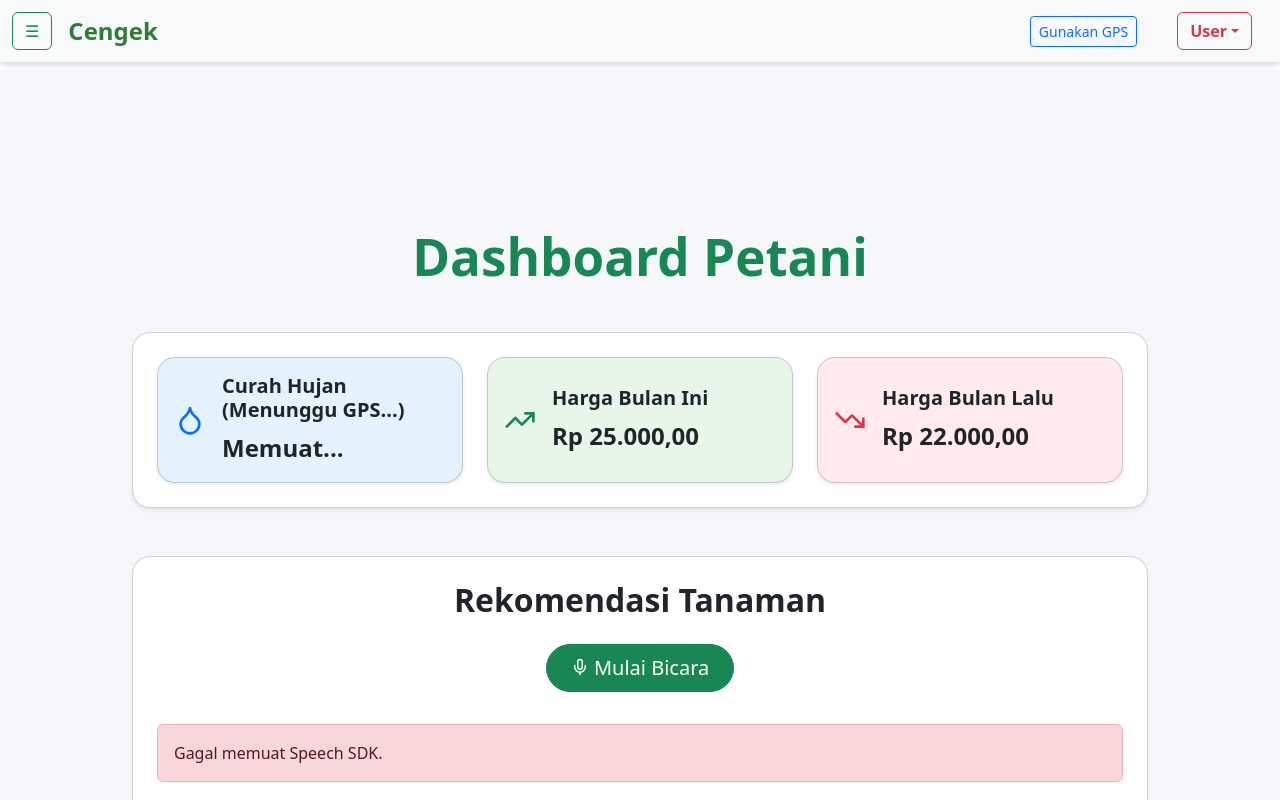
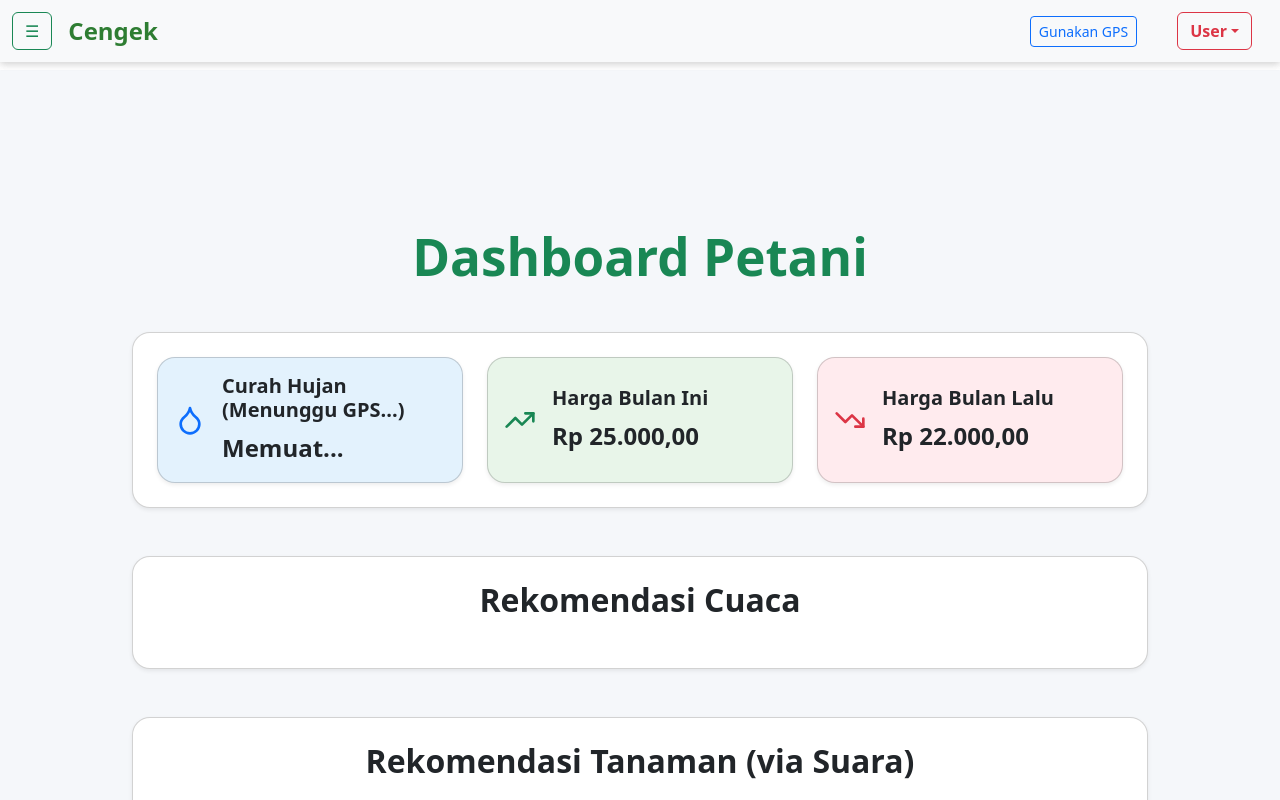
Before and after one commit to pebipebriansah/frontend-hackaton, a React (Vite) app: page /dashboard in a window 1280 px wide. Shown: the top 800 px of the page. Built offline with nearby package versions, Linux system fonts and the light colour scheme; sample sign-in values are in the browser's storage.

Commit message:
Update DashboardContent.jsx

```diff
--- a/src/pages/DashboardContent.jsx
+++ b/src/pages/DashboardContent.jsx
@@ -5,7 +5,6 @@ import ReactMarkdown from 'react-markdown';
 import rehypeRaw from 'rehype-raw';
 
 function DashboardContent({ lokasi, curahHujan, loading }) {
-  // Ganti ini sesuai data user kamu / session
   const idPetani = 1;
 
   const [hargaBulanIni] = useState(25000);
@@ -14,10 +13,10 @@ function DashboardContent({ lokasi, curahHujan, loading }) {
   const [listening, setListening] = useState(false);
   const [recognizedText, setRecognizedText] = useState('');
   const [recommendation, setRecommendation] = useState('');
+  const [weatherRecommendation, setWeatherRecommendation] = useState('');
   const [fetchingRecommendation, setFetchingRecommendation] = useState(false);
   const [errorMsg, setErrorMsg] = useState('');
 
-  // Muat Speech SDK sekali saat mount
   useEffect(() => {
     if (!window.SpeechSDK) {
       const script = document.createElement('script');
@@ -28,7 +27,6 @@ function DashboardContent({ lokasi, curahHujan, loading }) {
     }
   }, []);
 
-  // Fungsi deskripsi curah hujan
   const getCurahHujanDesc = (value) => {
     if (value === 0) return 'tidak ada hujan';
     if (value < 2.5) return 'hujan ringan';
@@ -36,7 +34,6 @@ function DashboardContent({ lokasi, curahHujan, loading }) {
     return 'hujan lebat';
   };
 
-  // Fungsi rekomendasi cuaca lokal berdasarkan curah hujan (fallback)
   const getRekomendasiCuaca = (curah) => {
     if (curah > 7) {
       return (
@@ -47,11 +44,10 @@ function DashboardContent({ lokasi, curahHujan, loading }) {
     return 'Cuaca normal, tidak perlu tindakan khusus.';
   };
 
-  // Fungsi kirim data cuaca ke backend FastAPI dan ambil rekomendasi
   const sendCuacaToBackend = async (cuacaData) => {
     setFetchingRecommendation(true);
     setErrorMsg('');
-    setRecommendation('');
+    setWeatherRecommendation('');
     try {
       const response = await fetch('https://backendpetani-h5hwb3dzaydhcbgr.eastasia-01.azurewebsites.net/cuaca/', {
         method: 'POST',
@@ -62,26 +58,23 @@ function DashboardContent({ lokasi, curahHujan, loading }) {
       if (!response.ok) throw new Error(`HTTP error: ${response.status}`);
 
       const data = await response.json();
-      // backend sudah kirim rekomendasi di field `rekomendasi`
-      setRecommendation(data.rekomendasi || 'Tidak ada rekomendasi ditemukan.');
+      setWeatherRecommendation(data.rekomendasi || 'Tidak ada rekomendasi cuaca ditemukan.');
     } catch (error) {
       console.error('Fetch error:', error);
-      setErrorMsg('Gagal mengambil rekomendasi dari backend. Menampilkan rekomendasi lokal.');
-      // fallback ke rekomendasi lokal
-      setRecommendation(getRekomendasiCuaca(parseFloat(cuacaData.curah_hujan)));
+      setErrorMsg('Gagal mengambil rekomendasi cuaca dari backend. Menampilkan rekomendasi lokal.');
+      setWeatherRecommendation(getRekomendasiCuaca(parseFloat(cuacaData.curah_hujan)));
     } finally {
       setFetchingRecommendation(false);
     }
   };
 
-  // useEffect untuk otomatis kirim data cuaca ke backend setiap curahHujan dan lokasi berubah (dan bukan loading)
   useEffect(() => {
     if (loading || curahHujan == null || !lokasi) return;
 
     const cuacaData = {
       id_petani: idPetani,
       lokasi: lokasi.label || lokasi,
-      latitude: lokasi.latitude || 0,    // pastikan props lokasi punya latitude, longitude
+      latitude: lokasi.latitude || 0,
       longitude: lokasi.longitude || 0,
       curah_hujan: parseFloat(curahHujan),
       created_at: new Date().toISOString(),
@@ -90,7 +83,6 @@ function DashboardContent({ lokasi, curahHujan, loading }) {
     sendCuacaToBackend(cuacaData);
   }, [curahHujan, lokasi, loading]);
 
-  // Fungsi fetch rekomendasi dari hasil speech-to-text (fetch ke backend OpenAI)
   const fetchSpeechRecommendation = async (text) => {
     setFetchingRecommendation(true);
     setErrorMsg('');
@@ -118,7 +110,6 @@ function DashboardContent({ lokasi, curahHujan, loading }) {
     }
   };
 
-  // Fungsi mulai mendengarkan suara dan proses speech to text
   const startListening = async () => {
     setListening(true);
     setRecognizedText('');
@@ -213,9 +204,24 @@ function DashboardContent({ lokasi, curahHujan, loading }) {
         </Row>
       </Card>
 
-      {/* Tombol dan Info Speech Recognition */}
+      {/* Card Rekomendasi Cuaca */}
       <Card className="mb-5 p-4 shadow-sm" style={{ borderRadius: '18px' }}>
-        <h2 className="mb-4 fw-bold text-center">Rekomendasi Tanaman</h2>
+        <h2 className="mb-4 fw-bold text-center">Rekomendasi Cuaca</h2>
+        {fetchingRecommendation && (
+          <div className="text-center my-3">
+            <Spinner animation="border" size="sm" /> Mengambil rekomendasi cuaca...
+          </div>
+        )}
+        {weatherRecommendation && !fetchingRecommendation && (
+          <Card className="p-3 mt-3 shadow-sm" style={{ borderRadius: '18px' }}>
+            <ReactMarkdown rehypePlugins={[rehypeRaw]}>{weatherRecommendation}</ReactMarkdown>
+          </Card>
+        )}
+      </Card>
+
+      {/* Card Rekomendasi OpenAI */}
+      <Card className="mb-5 p-4 shadow-sm" style={{ borderRadius: '18px' }}>
+        <h2 className="mb-4 fw-bold text-center">Rekomendasi Tanaman (via Suara)</h2>
 
         <div className="text-center mb-3">
           <Button
```
